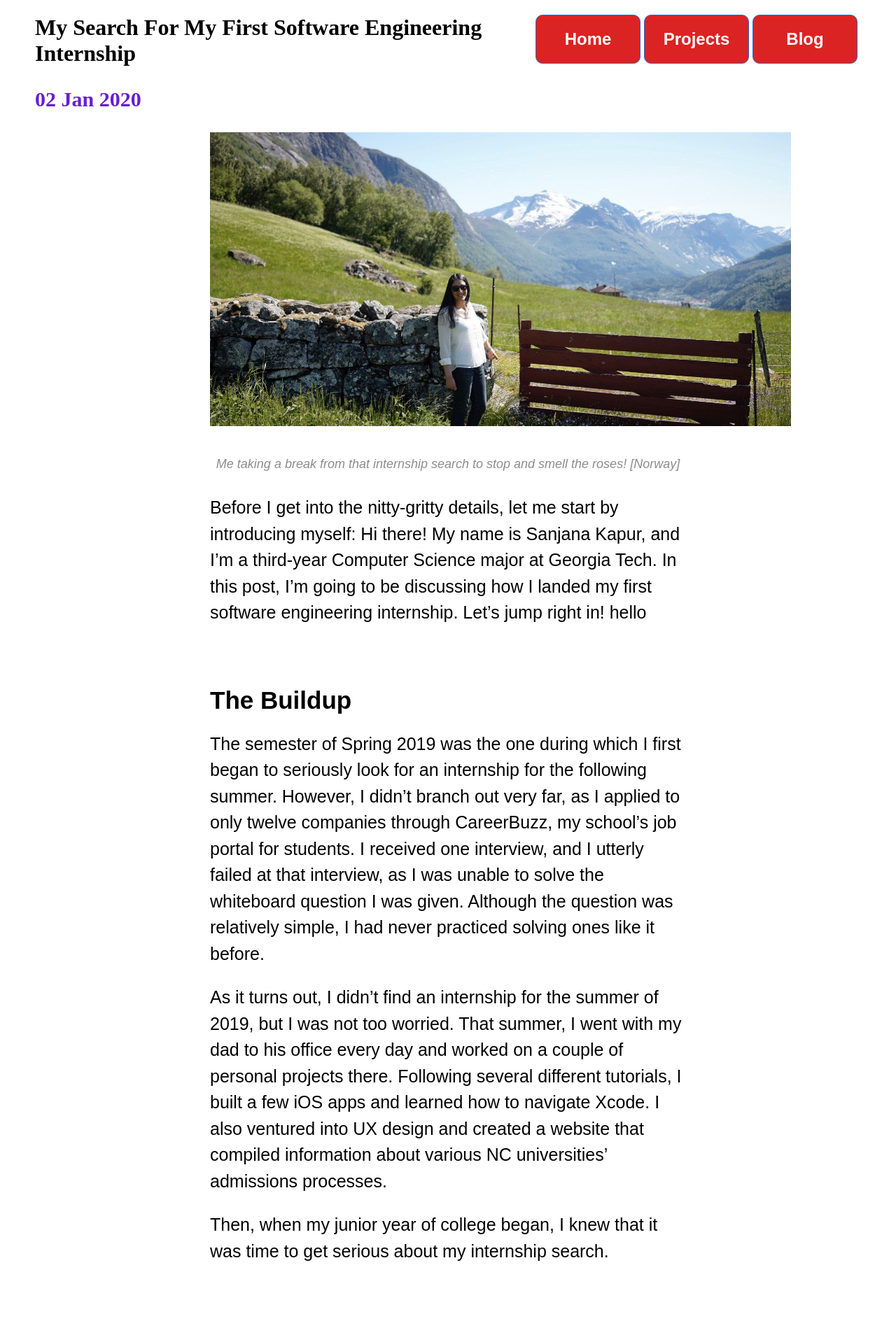
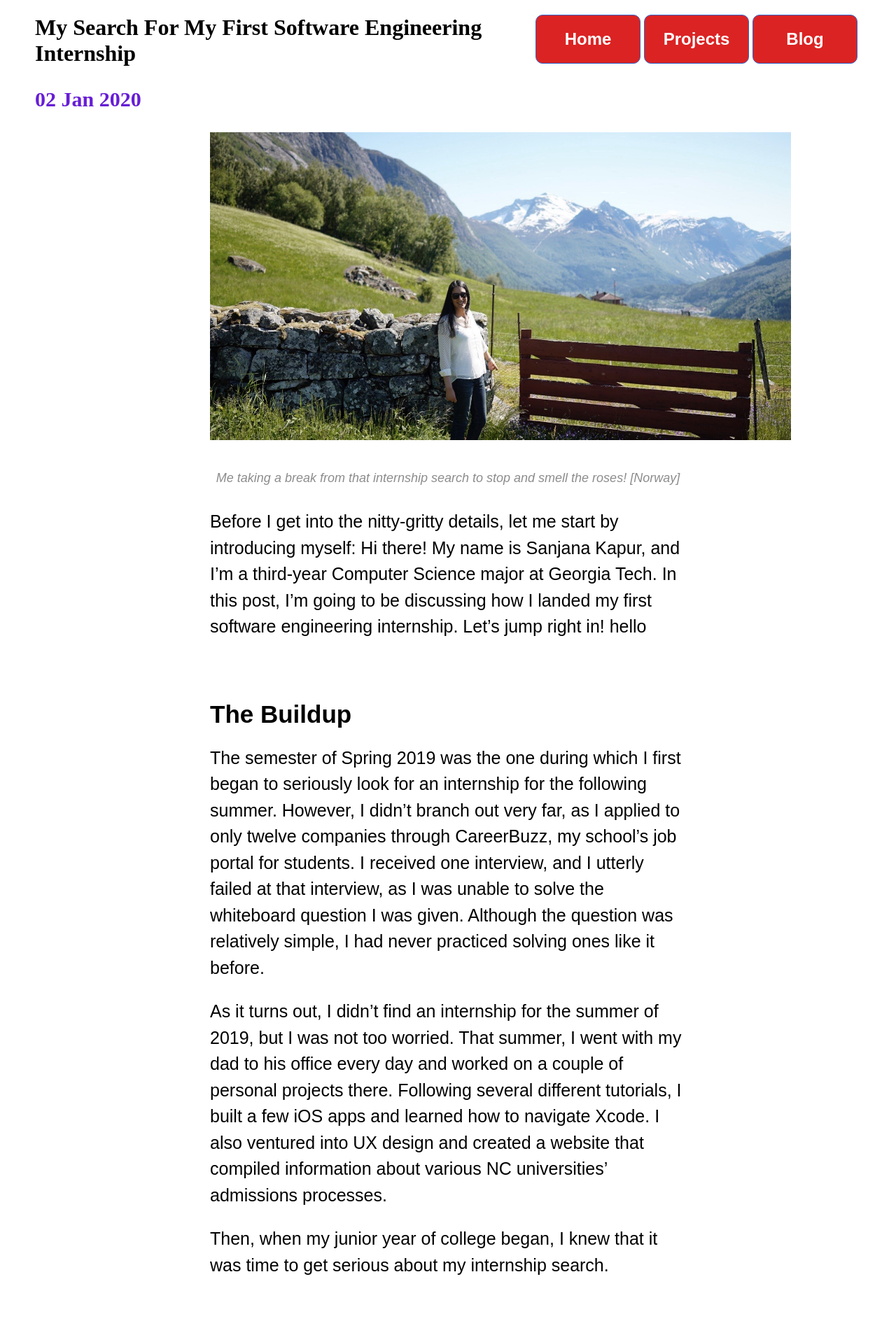
Before and after one commit to skapur12/skapur12.github.io, a Jekyll site: the page built from _posts/2020-01-02-My-Search-For-My-First-Software-Engineering-Internship.md, in a window 1280 px wide. Shown: the top 1898 px of the page at 70% size. Built offline with Jekyll 4.4.1, drawn with Linux system fonts in a browser that asks for light colours; nearby versions of some CDN libraries; comment, search, counter and statistics services are not loaded.

Commit message:
Update 2020-01-02-My-Search-For-My-First-Software-Engineering-Internship.md

```diff
--- a/_posts/2020-01-02-My-Search-For-My-First-Software-Engineering-Internship.md
+++ b/_posts/2020-01-02-My-Search-For-My-First-Software-Engineering-Internship.md
@@ -5,7 +5,7 @@
 ---
 
 
-<img src="/assets/images/norway.jpeg" alt="Me in Norway" width="830" height="420">
+<img src="/assets/images/norway.jpeg" alt="Me in Norway" width="830" height="440">
 <div class="BlogImageCaption">
   Me taking a break from that internship search to stop and smell the roses! [Norway]
 </div>
```
